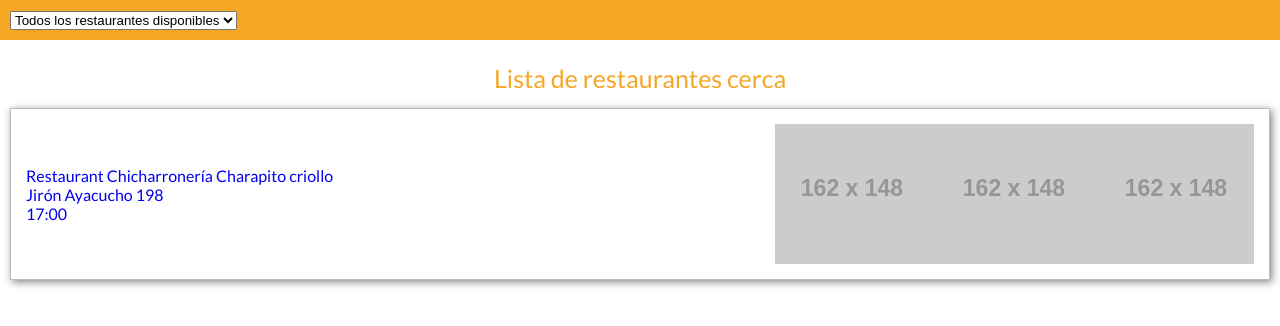
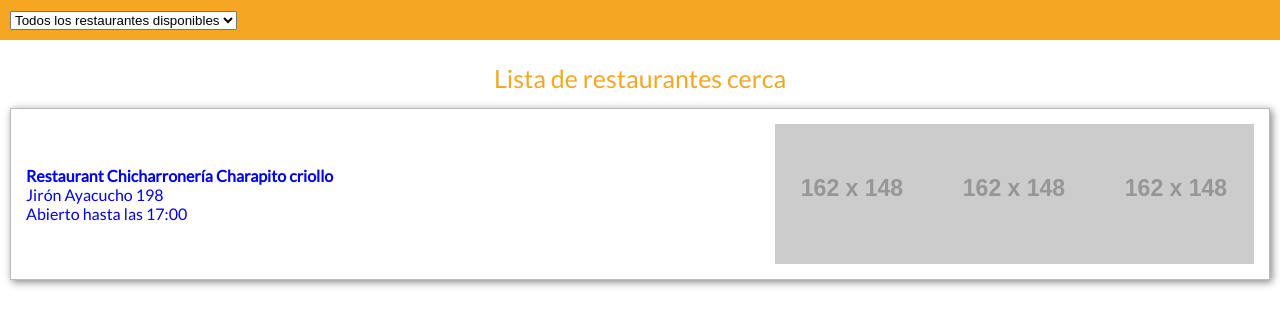
Before and after one commit to Danielapariona/foodmap, a plain HTML site: page views/list-map.html in a window 1280 px wide. Shown: the part 78-404 px from the top of the page. Drawn offline with nearby package versions, Linux system fonts and the light colour scheme; placeholder pictures from the web are drawn by us.

Commit message:
Refactor all files js

```diff
--- a/js/app.js
+++ b/js/app.js
@@ -5,40 +5,43 @@ $(function () {
   }, 1000);
 });
 
-
 // Accediendo a la data.
 var $restaurant = data["CANETE"]["Imperial"]["restaurant"];
-// Selectores
-var $contentCard = $('#content-card');
+showRestaurant($restaurant);
 
-for (var i = 0; i < $restaurant.length; i++) {
-  // Agregando 'option' al select, según los tipos de restaurantes disponiles.
-  $('select').append("<option class='op'>" + $restaurant[i]['type'] + "</option>");
+function showRestaurant(restaurant) {
+  for (var index = 0; index < $restaurant.length; index++) {
+    addOptionSelect(index);
+    // Crea los contenedores y agrega una clase al card-restaurant según el tipo de restaurante para luego filtrar
+    var $card = $("<div class='card-restaurant'><a href='#' class='link center'><div class='data'></div></a></div>");
+    $('#content-card').append($card);
+    $('.card-restaurant').eq(index).addClass($restaurant[index]['type']);
+
+    showDataRestauran(index);
+  }
+}
+
+// Agregando 'option' al select, según los tipos de restaurantes disponiles.
+function addOptionSelect(indexRest) {
+  $('select').append("<option class='op'>" + $restaurant[indexRest]['type'] + "</option>");
   var $options = $('option.op');
-  $options.eq(i).attr('value', $restaurant[i]['type']);
+  $options.eq(indexRest).attr('value', $restaurant[indexRest]['type']);
+}
 
-  // crea los contenedores
-  var $card = $("<div class='card-restaurant'><a href='#' class='link center'><div class='data'></div></a></div>");
-  $contentCard.append($card);
-
-  // Almacena los div con clase 'card-restaurant', luego de ser creado, se agrega la clase según el tipo de comida.
-  var $totalCards = $('.card-restaurant'); // 3
-  $totalCards.eq(i).addClass($restaurant[i]['type']);
-
-  // Llenando los datos del restaurante dinamicamente a la vista.
-  var $keys = ['name', 'address', 'time'];
-  for (var j = 0; j < $keys.length; j++) {
-    $('.data').eq(i).append('<p>' + $restaurant[i][$keys[j]] + '</p>')
-  }
-
+function showDataRestauran(index) {
+  //Agrega los datos
+  var $contentData = $('.data').eq(index);
+  $contentData.append('<p><strong>' + $restaurant[index]['name'] + '</strong></p>');
+  $contentData.append('<p>' + $restaurant[index]['address'] + '</p>');
+  $contentData.append('<p>Abierto hasta las ' + $restaurant[index]['time'] + '</p>');
   // Agregando las imagenes dinamicamente.
   var $background = $("<div class='photo-restaurant'>");
-  $background.css('background-image', 'url' + '(' + $restaurant[i]['photo'] + ')');
-  $('.link').eq(i).attr("href", $restaurant[i]['link']);
-  $('.link').eq(i).append($background);
+  $background.css('background-image', 'url' + '(' + $restaurant[index]['photo'] + ')');
+  $('.link').eq(index).attr("href", $restaurant[index]['link']);
+  $('.link').eq(index).append($background);
 }
 
-// Filtrar data
+// Filtrando data
 var $elements = $('.card-restaurant');
 $('select').change(function (e) {
   var value = $('option:selected').val().toLowerCase();
@@ -47,4 +50,4 @@ $('select').change(function (e) {
   if (value !== 'todos') {
     $('.card-restaurant').show().filter(':not(.' + value + ')').detach();
   }
-})
+});
--- a/js/list-map.js
+++ /dev/null
@@ -1,12 +0,0 @@
-var $cards = $('.card-restaurant');
-
-$(document).ready(function () {
-  var $search = $('#input-search');
-  $search.on('input', function (event) {
-    //console.log($(this).val());
-    var textoFiltro = $(this).val().toLowerCase()
-    if (textoFiltro == 'criollo') {
-      $('div.filtros div.hidden').fadeIn('slow').removeClass('hidden');
-    }
-  });
-})
--- a/views/list-map.html
+++ b/views/list-map.html
@@ -53,7 +53,6 @@
   <script src="../js/data.js"></script>
   <script src="https://code.jquery.com/jquery-3.2.1.min.js"></script>
   <script src="../js/app.js"></script>
-  <script src="../js/list-map.js"></script>
 </body>
 
 </html>
```
Also changed, not shown: js/showData.js (+8 -21 lines).
